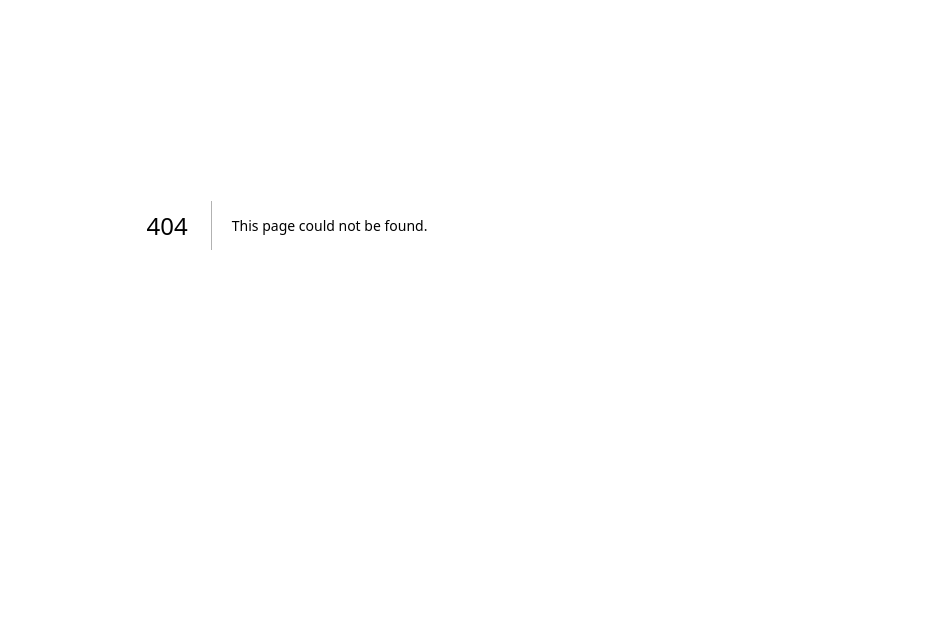
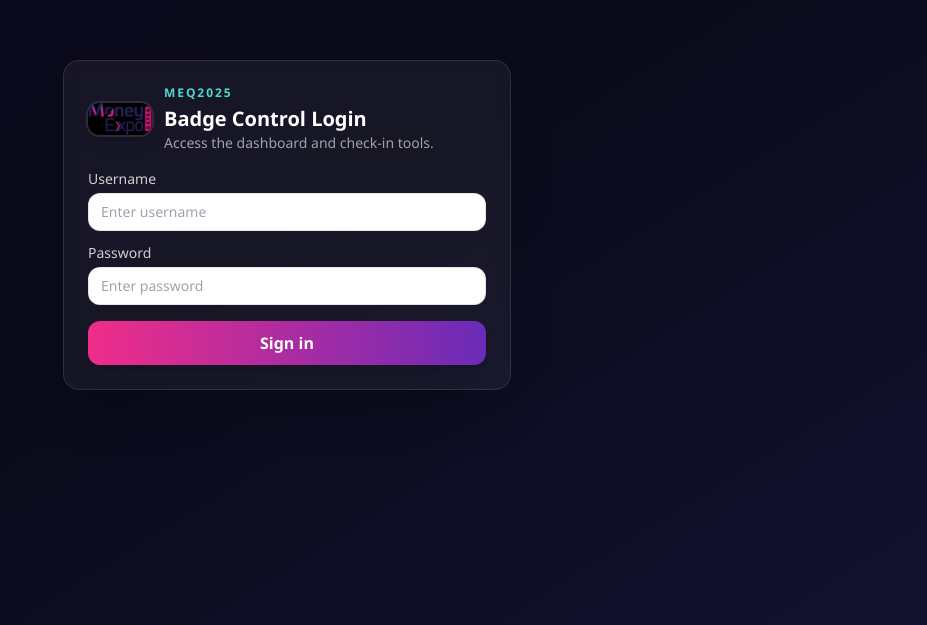
Before and after one commit to MondherWebDev/moneyexpo, a Next.js app: page /login in a window 1280 px wide. Before the commit this address had no page. Shown: the part 175-800 px from the top of the page, without its empty margins (353-1280 px from the left). Built offline with nearby package versions, Linux system fonts and the light colour scheme.

Commit message:
ffffdfsdfdsf

```diff
--- a/package.json
+++ b/package.json
@@ -8,6 +8,8 @@
     "start": "next start"
   },
   "dependencies": {
+    "jose": "^6.1.2",
+    "jsonwebtoken": "^9.0.2",
     "next": "^14.2.15",
     "react": "^18.3.1",
     "react-dom": "^18.3.1"
--- /dev/null
+++ b/pages/api/login.js
@@ -0,0 +1,28 @@
+import jwt from "jsonwebtoken";
+
+export default function handler(req, res) {
+  if (req.method !== "POST") {
+    res.setHeader("Allow", ["POST"]);
+    return res.status(405).json({ error: "Method not allowed" });
+  }
+
+  const { username, password } = req.body || {};
+  const envUser = process.env.DASH_USER;
+  const envPass = process.env.DASH_PASS;
+  const secret = process.env.JWT_SECRET;
+
+  if (!envUser || !envPass || !secret) {
+    return res.status(500).json({ error: "Dashboard credentials not configured." });
+  }
+
+  if (username !== envUser || password !== envPass) {
+    return res.status(401).json({ error: "Invalid credentials." });
+  }
+
+  const token = jwt.sign({ sub: envUser, role: "dashboard" }, secret, { expiresIn: "1d" });
+  res.setHeader(
+    "Set-Cookie",
+    `auth_token=${token}; Path=/; HttpOnly; Secure; SameSite=Lax; Max-Age=${60 * 60 * 24}`
+  );
+  return res.status(200).json({ ok: true });
+}
--- /dev/null
+++ b/pages/api/logout.js
@@ -0,0 +1,7 @@
+export default function handler(req, res) {
+  res.setHeader(
+    "Set-Cookie",
+    `auth_token=; Path=/; HttpOnly; Secure; SameSite=Lax; Max-Age=0`
+  );
+  return res.status(200).json({ ok: true });
+}
--- a/pages/checkin.js
+++ b/pages/checkin.js
@@ -100,18 +100,34 @@ export default function Checkin() {
 
   function normalizeRecords(payload) {
     if (!payload) return [];
-    const rawList = Array.isArray(payload)
-      ? payload
-      : Array.isArray(payload.data)
-      ? payload.data
-      : Array.isArray(payload.visitors)
-      ? payload.visitors
-      : Array.isArray(payload.result)
-      ? payload.result
-      : payload.data && Array.isArray(payload.data.records)
-      ? payload.data.records
-      : [payload];
-    return rawList.map(normalizeRecord).filter((r) => r.id);
+    const candidates = [
+      payload,
+      payload.data,
+      payload.data?.data,
+      payload.data?.records,
+      payload.data?.data?.records,
+      payload.visitors,
+      payload.result,
+      payload.records,
+    ];
+
+    function findArray(node, depth = 0) {
+      if (!node || depth > 4) return null;
+      if (Array.isArray(node)) return node;
+      if (typeof node !== "object") return null;
+      for (const val of Object.values(node)) {
+        const found = findArray(val, depth + 1);
+        if (found) return found;
+      }
+      return null;
+    }
+
+    const foundArray = candidates.find((c) => Array.isArray(c)) || findArray(payload);
+    if (foundArray) {
+      return foundArray.map(normalizeRecord).filter((r) => r.id);
+    }
+    const obj = payload?.data || payload;
+    return [obj].map(normalizeRecord).filter((r) => r.id);
   }
 
   function normalizeRecord(raw) {
@@ -122,10 +138,12 @@ export default function Checkin() {
       raw.registration_id ||
       raw.ticket_id ||
       raw.uuid ||
-      raw.code;
+      raw.code ||
+      raw.attendee?.id;
     const name =
       raw.full_name ||
       raw.name ||
+      raw.attendee?.full_name ||
       `${raw.first_name || ""} ${raw.last_name || ""}`.trim() ||
       raw.email ||
       "Unknown";
@@ -257,10 +275,23 @@ export default function Checkin() {
         <div className="max-w-3xl mx-auto flex flex-col gap-4">
           <div className="bg-navy2 border border-white/10 rounded-2xl p-5 shadow-xl">
             <p className="uppercase tracking-[0.14em] text-aqua font-semibold text-sm mb-1">MEQ2025</p>
-            <h2 className="text-2xl font-bold mb-1">Check-in / Check-out</h2>
-            <p className="text-white/70 text-sm">
-              Use visitor QR for lead capture + check-in/out. Other categories: QR for check-in/out only.
-            </p>
+            <div className="flex items-start justify-between gap-3">
+              <div>
+                <h2 className="text-2xl font-bold mb-1">Check-in / Check-out</h2>
+                <p className="text-white/70 text-sm">
+                  Use visitor QR for lead capture + check-in/out. Other categories: QR for check-in/out only.
+                </p>
+              </div>
+              <button
+                onClick={async () => {
+                  await fetch("/api/logout", { method: "POST" });
+                  window.location.href = "/login";
+                }}
+                className="bg-white/15 text-white font-semibold rounded-xl px-4 py-2 border border-white/30 hover:bg-white/20 transition h-10"
+              >
+                Logout
+              </button>
+            </div>
           </div>
 
           <section className="bg-navy2 border border-white/10 rounded-2xl p-5 shadow-xl flex flex-col gap-3">
--- a/pages/index.js
+++ b/pages/index.js
@@ -220,6 +220,10 @@ export default function Home() {
       setSelectedIds(new Set());
       if (merged[0]) setSelected(merged[0]);
       setStatus(`Loaded ${merged.length} result(s) (including offline) for "${term}".`);
+      if (merged.length === 0) {
+        // Surface a hint in the status and console for easier debugging in the field.
+        console.warn("Search returned no normalized records. Raw payload:", payload);
+      }
     } catch (err) {
       setStatus(err.message, "error");
     }
@@ -229,18 +233,35 @@ export default function Home() {
 
   function normalizeRecords(payload) {
     if (!payload) return [];
-    const rawList = Array.isArray(payload)
-      ? payload
-      : Array.isArray(payload.data)
-      ? payload.data
-      : Array.isArray(payload.visitors)
-      ? payload.visitors
-      : Array.isArray(payload.result)
-      ? payload.result
-      : payload.data && Array.isArray(payload.data.records)
-      ? payload.data.records
-      : [payload];
-    return rawList.map(normalizeRecord).filter((r) => r.id);
+    const candidates = [
+      payload,
+      payload.data,
+      payload.data?.data,
+      payload.data?.records,
+      payload.data?.data?.records,
+      payload.visitors,
+      payload.result,
+      payload.records,
+    ];
+
+    // Walk object graph up to depth 4 to locate the first array if predefined slots miss.
+    function findArray(node, depth = 0) {
+      if (!node || depth > 4) return null;
+      if (Array.isArray(node)) return node;
+      if (typeof node !== "object") return null;
+      for (const val of Object.values(node)) {
+        const found = findArray(val, depth + 1);
+        if (found) return found;
+      }
+      return null;
+    }
+
+    const foundArray = candidates.find((c) => Array.isArray(c)) || findArray(payload);
+    if (foundArray) {
+      return foundArray.map(normalizeRecord).filter((r) => r.id);
+    }
+    const obj = payload?.data || payload;
+    return [obj].map(normalizeRecord).filter((r) => r.id);
   }
 
   function normalizeRecord(raw) {
@@ -251,10 +272,12 @@ export default function Home() {
       raw.registration_id ||
       raw.ticket_id ||
       raw.uuid ||
-      raw.code;
+      raw.code ||
+      raw.attendee?.id;
     const name =
       raw.full_name ||
       raw.name ||
+      raw.attendee?.full_name ||
       `${raw.first_name || ""} ${raw.last_name || ""}`.trim() ||
       raw.email ||
       "Unknown";
@@ -361,7 +384,7 @@ export default function Home() {
       });
     }
     window.print();
-    markPrintedBatch(items);
+    // Do not auto-mark as printed to avoid API errors when print is canceled.
   }
 
   async function markPrintedBatch(records) {
@@ -395,6 +418,13 @@ export default function Home() {
       setVisitors(updated);
       if (!silent) setStatus("Badge marked as PRINTED.");
     } catch (err) {
+      const msg = String(err.message || "");
+      if (msg.includes("422")) {
+        if (!silent) {
+          setStatus("Print status update was rejected (already printed or invalid payload). Badge kept as-is.", "error");
+        }
+        return;
+      }
       if (!silent) setStatus(err.message, "error");
       throw err;
     }
@@ -531,9 +561,9 @@ export default function Home() {
         <script src="https://cdnjs.cloudflare.com/ajax/libs/qrcodejs/1.0.0/qrcode.min.js" defer></script>
       </Head>
       <div id="app" className="w-full px-4 sm:px-6 lg:px-8 pb-12 text-white">
-        <header className="flex flex-col lg:flex-row lg:items-center lg:justify-between gap-4 mb-6 rounded-2xl p-5 shadow-2xl bg-gradient-to-r from-magenta/40 via-violet/30 to-navy/70 border border-white/10">
+        <header className="mt-1 flex flex-col lg:flex-row lg:items-center lg:justify-between gap-4 mb-6 rounded-2xl p-5 shadow-2xl bg-gradient-to-r from-magenta/40 via-violet/30 to-navy/70 border border-white/10">
           <div className="flex items-center gap-4 min-w-[260px]">
-            <img src="/MoneyExpo.jpeg" alt="Money Expo Qatar" className="w-32 rounded-2xl shadow-2xl ring-2 ring-white/10" />
+            <img src="/MoneyExpo.jpeg" alt="Money Expo Qatar" className="w-32 rounded-2xl shadow-2xl" />
             <div>
               <p className="uppercase tracking-[0.16em] font-bold text-aqua text-sm mb-1">MEQ2025</p>
               <h1 className="text-3xl font-bold text-white leading-tight m-0">Badge Printing Control</h1>
@@ -546,6 +576,15 @@ export default function Home() {
               className="bg-gradient-to-r from-magenta to-violet text-white font-bold rounded-xl px-4 py-2 shadow-lg hover:-translate-y-[1px] transition"
             >
               Bulk print selected
+            </button>
+            <button
+              onClick={async () => {
+                await fetch("/api/logout", { method: "POST" });
+                window.location.href = "/login";
+              }}
+              className="bg-white/15 text-white font-semibold rounded-xl px-4 py-2 border border-white/30 hover:bg-white/20 transition"
+            >
+              Logout
             </button>
           </div>
         </header>
@@ -753,9 +792,9 @@ export default function Home() {
                 </button>
               </div>
             </div>
-            <div className="overflow-x-auto">
+            <div className="overflow-x-auto rounded-xl">
               <table className="w-full border-collapse min-w-full">
-                <thead className="bg-navy text-white">
+                <thead className="bg-navy text-white rounded-t-xl">
                   <tr>
                     <th className="p-3 text-left">
                       <input
@@ -883,6 +922,20 @@ export default function Home() {
                 <div id="preview-qr" className="w-[140px] h-[140px] bg-white p-2 rounded-lg grid place-items-center mx-auto"></div>
               </div>
             </div>
+            <div className="flex justify-end mt-4">
+              <button
+                disabled={!selected}
+                className="bg-gradient-to-r from-magenta to-violet text-white font-semibold rounded-xl px-4 py-2 shadow disabled:opacity-50"
+                onClick={() => {
+                  if (!selected) return;
+                  handlePrint([selected]);
+                  markPrinted(selected);
+                  setModalOpen(false);
+                }}
+              >
+                Print
+              </button>
+            </div>
           </div>
         </div>
       )}
--- /dev/null
+++ b/pages/login.js
@@ -0,0 +1,85 @@
+import { useState } from "react";
+import Head from "next/head";
+
+export default function Login() {
+  const [username, setUsername] = useState("");
+  const [password, setPassword] = useState("");
+  const [loading, setLoading] = useState(false);
+  const [error, setError] = useState("");
+
+  const redirectTo = typeof window !== "undefined" ? new URLSearchParams(window.location.search).get("from") || "/" : "/";
+
+  async function handleSubmit(e) {
+    e.preventDefault();
+    setError("");
+    setLoading(true);
+    try {
+      const res = await fetch("/api/login", {
+        method: "POST",
+        headers: { "Content-Type": "application/json" },
+        body: JSON.stringify({ username, password }),
+      });
+      const body = await res.json();
+      if (!res.ok) {
+        throw new Error(body?.error || "Login failed");
+      }
+      window.location.href = redirectTo;
+    } catch (err) {
+      setError(err.message || "Login failed");
+    } finally {
+      setLoading(false);
+    }
+  }
+
+  return (
+    <>
+      <Head>
+        <title>Login | MEQ2025 Badge Control</title>
+      </Head>
+      <div className="min-h-screen flex items-center justify-center px-4 bg-gradient-to-br from-[#0c0a1f] via-[#0a0a1a] to-[#131230] text-white">
+        <div className="w-full max-w-md bg-white/5 border border-white/10 rounded-2xl shadow-2xl p-6 backdrop-blur">
+          <div className="flex items-center gap-3 mb-4">
+            <img src="/MoneyExpo.jpeg" alt="Money Expo" className="w-16 rounded-xl shadow-lg ring-2 ring-white/10" />
+            <div>
+              <p className="uppercase tracking-[0.16em] font-bold text-aqua text-xs mb-1">MEQ2025</p>
+              <h1 className="text-xl font-bold m-0">Badge Control Login</h1>
+              <p className="text-white/60 text-sm m-0">Access the dashboard and check-in tools.</p>
+            </div>
+          </div>
+          <form className="flex flex-col gap-3" onSubmit={handleSubmit}>
+            <div className="flex flex-col gap-1">
+              <label className="text-sm text-white/80">Username</label>
+              <input
+                type="text"
+                value={username}
+                onChange={(e) => setUsername(e.target.value)}
+                className="w-full rounded-xl px-3 py-2 bg-white text-textmain border border-black/10 text-sm"
+                placeholder="Enter username"
+                required
+              />
+            </div>
+            <div className="flex flex-col gap-1">
+              <label className="text-sm text-white/80">Password</label>
+              <input
+                type="password"
+                value={password}
+                onChange={(e) => setPassword(e.target.value)}
+                className="w-full rounded-xl px-3 py-2 bg-white text-textmain border border-black/10 text-sm"
+                placeholder="Enter password"
+                required
+              />
+            </div>
+            {error && <p className="text-sm text-rose-300">{error}</p>}
+            <button
+              type="submit"
+              disabled={loading}
+              className="w-full h-11 mt-1 rounded-xl bg-gradient-to-r from-magenta to-violet text-white font-semibold shadow-lg hover:-translate-y-[1px] transition disabled:opacity-60"
+            >
+              {loading ? "Signing in..." : "Sign in"}
+            </button>
+          </form>
+        </div>
+      </div>
+    </>
+  );
+}
```
Also changed, not shown: middleware.js (added, +45 -0 lines), public/sw.js (+32 -3 lines), 1 other file (tests, documents, lock files or other folders).
